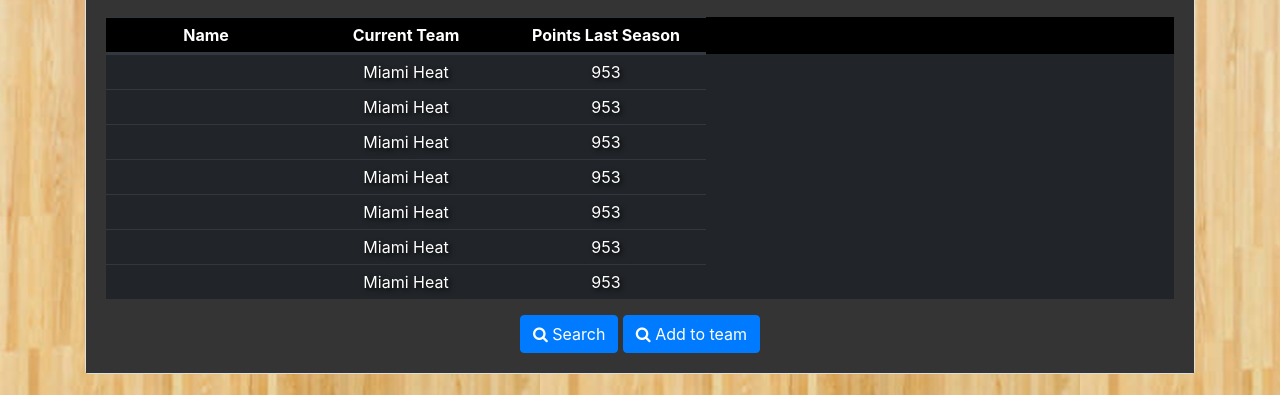
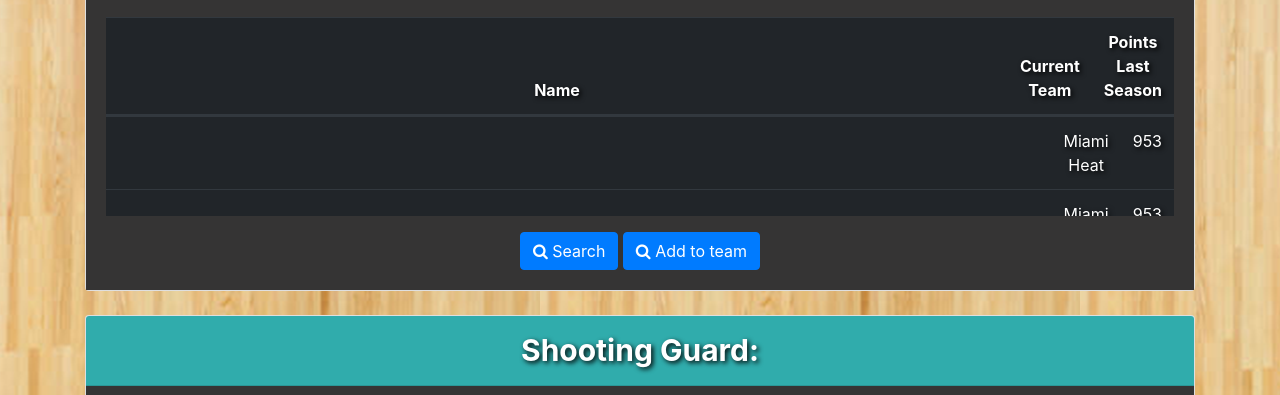
Before and after one commit to joemc9011/projecttwo, a website: page public/indexthree.html in a window 1280 px wide. Shown: the part 405-800 px from the top of the page. Drawn offline with nearby package versions, Linux system fonts and the light colour scheme.

Commit message:
tablescroll

```diff
--- a/public/assets/css/four.css
+++ b/public/assets/css/four.css
@@ -1,5 +1,9 @@
 body {
-    background-image: url(woodback.png);
+    background-image: url(../images/wood.png);
     text-align: center;
     text-shadow: 2px 2px 5px #000000;
 }
+
+th {
+    color: white;
+}
--- a/public/assets/css/pageone.css
+++ b/public/assets/css/pageone.css
@@ -3,32 +3,29 @@
     background-image: url(../images/basket.jpg);
     background-position: center;
     background-repeat: no-repeat;
-    background-size: contain;
+    background-size: cover;
     background-color: black;
-    position: relative;
 
 }
 
 .col {
     text-align: center;
 }
-img {
-    margin-top: 50px;
-
-}
 
 #crest {
-    height: 25%
+    height: 95%;
+    display: block;
+    margin: auto;
+    position: relative;
 }
 
 #ball {
-    height: 25%
+    height: 25%;
+    margin-top: -45%;
 }
 
 form {
    text-align: center;
-
-
 }
 
 label {
--- a/public/assets/css/three.css
+++ b/public/assets/css/three.css
@@ -30,30 +30,35 @@
 h6 {
     color: white
 }
+
+#ball {
+  height: 20%;
+  width: 20%;
+
+
+}
 /* web code */
 
+table {
+    width: 100%; /* 140px * 5 column + 16px scrollbar width */
+    border-spacing: 0;
+}
 
-.table-lg {
-  width: 400px;
-  table-layout: fixed;
-  border-collapse: collapse;
-}
-.table-md tbody {
-  display: block;
-  width: 100%;
-  overflow: auto;
-  height: 100%;
-}
-.table-md thead tr {
+tbody, thead tr {
   display: block;
 }
-.table-md thead {
-  background: black;
-  color: #fff;
+
+tbody {
+    height: 100px;
+    overflow-y: auto;
+    overflow-x: hidden;
+    width: 100%;
 }
-.table-md th,
-.table-md td {
-  padding: 5px;
-  text-align: center;
-  width: 200px;
+
+tbody td, thead th {
+    width: 100%;
 }
+
+thead th:last-child {
+    width: 156px; /* 140px + 16px scrollbar width */
+}
--- a/public/assets/css/two.css
+++ b/public/assets/css/two.css
@@ -1,4 +1,4 @@
-/*
+
 body {
     background-image: url(../images/basket.jpg);
     background-position: center;
@@ -7,9 +7,9 @@
     background-color: black;
     position: relative;
 
-} */
+}
 
-.col {
+.row {
     text-align: center;
 }
 
```
Also changed, not shown: public/index.html (+2 -2 lines), public/indextwo.html (+7 -8 lines), public/lastpage.html (+1 -1 lines), public/assets/images/layer.png (added), public/assets/images/logocrest.png (added).
